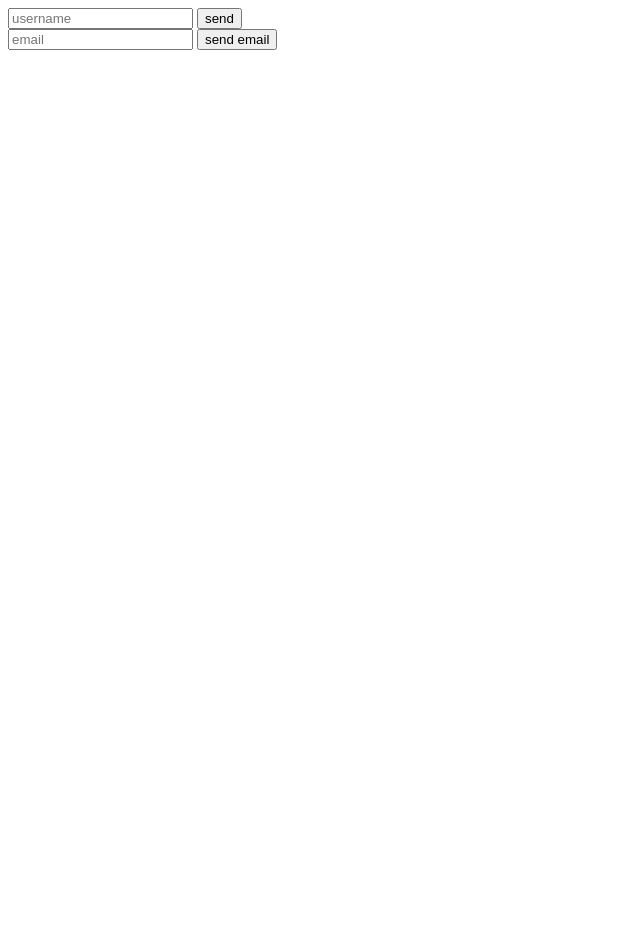
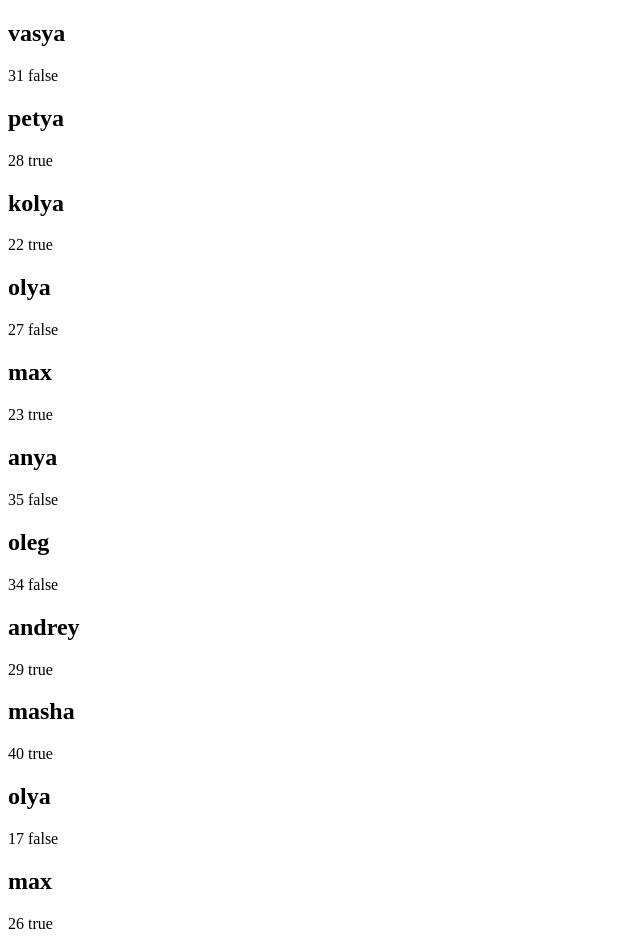
Before and after one commit to AVKydin/OCTEN-JS, a plain HTML site: page index.html in a window 1280 px wide. Shown: the whole page, without its empty margins (0-640 px from the left). Before the commit the page ends 800 px from the top, so only its background shows below. Drawn offline with Linux system fonts and the light colour scheme.

Commit message:
Creating DOM tree nodes

```diff
--- a/index.html
+++ b/index.html
@@ -5,21 +5,16 @@
     <meta http-equiv="X-UA-Compatible" content="IE=edge">
     <meta name="viewport" content="width=device-width, initial-scale=1.0">
     <title>Document</title>
+    <style>
+        .user{
+            background: silver;
+            margin-bottom: 5px;
+        }
+    </style>
 </head>
 <body>
 
-
-    <form action="" name="f1">
-        <input type="text" placeholder="username" name="userName" id="">
-        <button>send</button>
-
-    </form>
-
-    <form action="" name="f2">
-        <input type="email" placeholder="email" name="userEmail" id="">
-        <button>send email</button>
-
-    </form>
+<!-- <div class="users"></div> -->
 
     <script src="./main.js"></script>
 
--- a/main.js
+++ b/main.js
@@ -1030,5 +1030,59 @@
 //   iterator.classList.add("sdf");
 // }
 
-console.log(document.forms.f1.userName);
-console.log(document.forms.f2.userEmail);
+// console.log(document.forms.f1.userName);
+// console.log(document.forms.f2.userEmail);
+
+// let h2 = document.createElement('h2');
+// h2.innerText = 'dsfsdf';
+// document.body.appendChild(h2)
+
+// let allUsersDiv = document.getElementsByClassName('users')[0]
+// let users = [
+//   { name: "vasya", age: 31, status: false },
+//   { name: "petya", age: 28, status: true },
+//   { name: "kolya", age: 22, status: true },
+//   { name: "olya", age: 27, status: false },
+//   { name: "max", age: 23, status: true },
+//   { name: "anya", age: 35, status: false },
+//   { name: "oleg", age: 34, status: false },
+//   { name: "andrey", age: 29, status: true },
+//   { name: "masha", age: 40, status: true },
+//   { name: "olya", age: 17, status: false },
+//   { name: "max", age: 26, status: true },
+// ];
+// for (const user of users) {
+//   let div = document.createElement('div');
+//   div.classList.add('user');
+//   div.innerText = user.name;
+//   allUsersDiv.appendChild(div);
+// }
+
+
+ let users = [
+  { name: "vasya", age: 31, status: false },
+  { name: "petya", age: 28, status: true },
+  { name: "kolya", age: 22, status: true },
+  { name: "olya", age: 27, status: false },
+  { name: "max", age: 23, status: true },
+  { name: "anya", age: 35, status: false },
+  { name: "oleg", age: 34, status: false },
+  { name: "andrey", age: 29, status: true },
+  { name: "masha", age: 40, status: true },
+  { name: "olya", age: 17, status: false },
+  { name: "max", age: 26, status: true },
+];
+
+for (const user of users) {
+  let userInfoDiv = document.createElement('div');
+  let h2 = document.createElement('h2');
+  h2.innerText = user.name;
+
+  let p = document.createElement('p');
+  p.innerText = user.age + ' ' + user.status;
+
+  userInfoDiv.append(h2, p);
+  // userInfoDiv.appendChild(p);
+
+  document.body.appendChild(userInfoDiv);
+}
```
